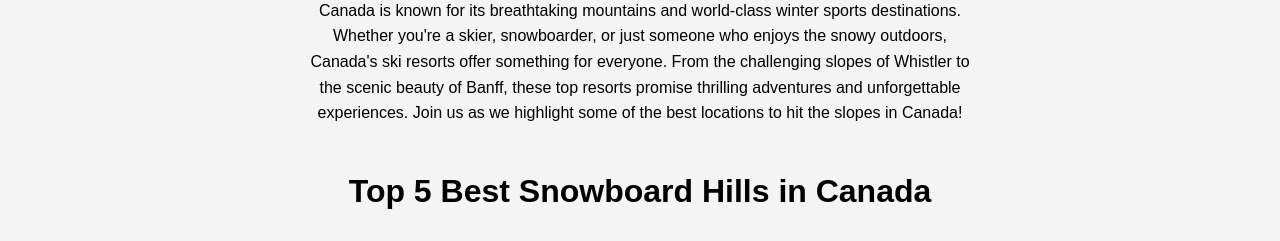
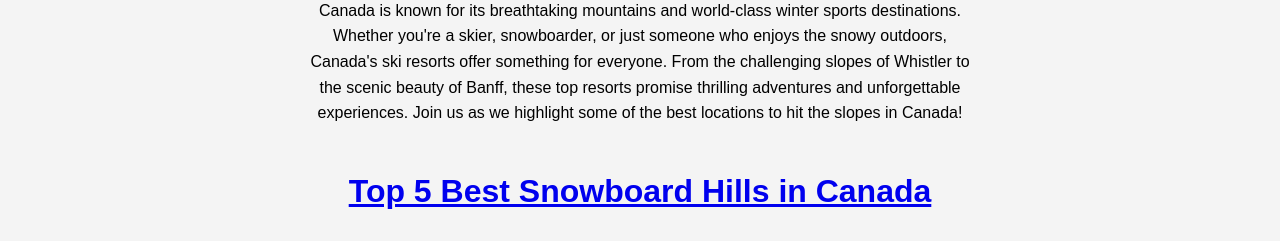
Before and after one commit to higgerstick/higgerstick.github.io, a plain HTML site: page index.html in a window 1280 px wide. Shown: the part 651-892 px from the top of the page. Drawn offline with Linux system fonts and the light colour scheme.

Commit message:
Update index.html

```diff
--- a/index.html
+++ b/index.html
@@ -150,7 +150,7 @@ this is where all my tiitles and wrighting gose .The purpose of HTML
     beauty of Banff, these top resorts promise thrilling adventures and unforgettable<br> experiences.
     Join us as we highlight some of the best locations to hit the slopes in Canada!</p>
 
-    <h2 id="tittle-table">Top 5 Best Snowboard Hills in Canada</h2>
+    <h2 id="tittle-table"><a href="page2.html">Top 5 Best Snowboard Hills in Canada</a></h2>
 
     <div id="table-container">
         <table>
```
